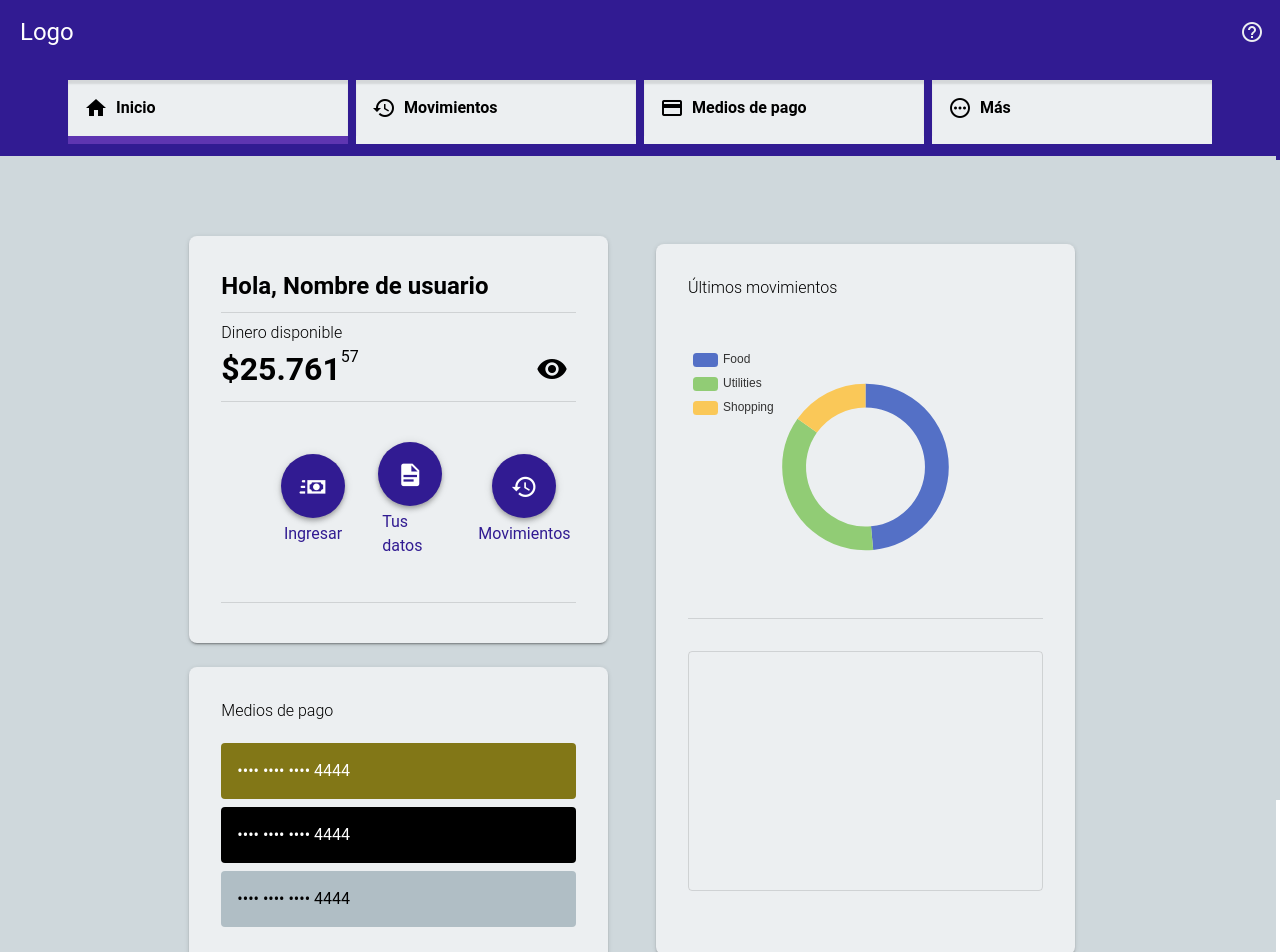
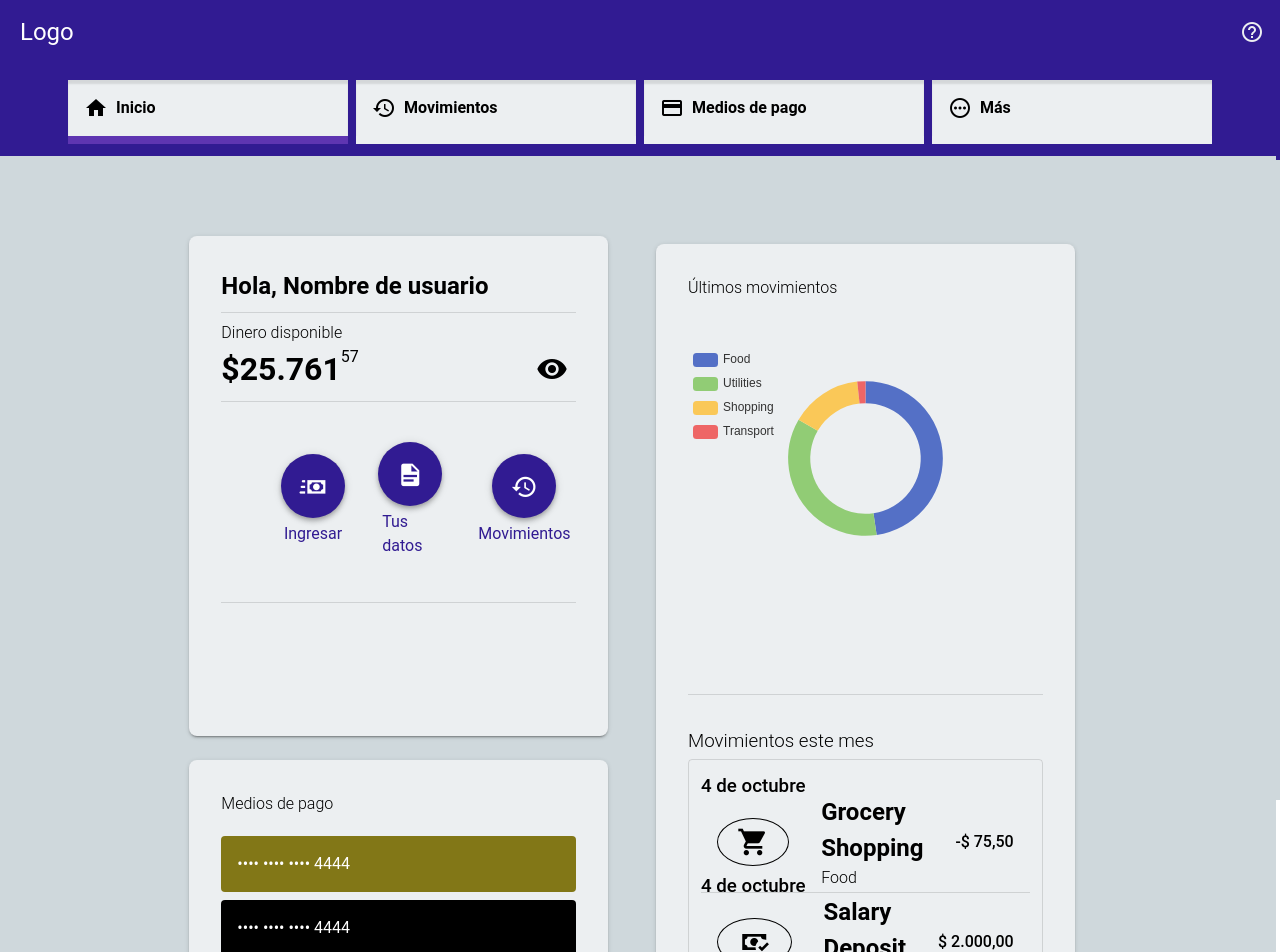
Before and after one commit to jicanta/HCI-Web, a Vue app in the folder HCI-Web/: page / in a window 1280 px wide. Shown: the top 952 px of the page. Built offline with nearby package versions, Linux system fonts and the light colour scheme.

Commit message:
Movimientos ultimo mes
Se agregó un filtro para los movimientos del ultimo mes, estos se muestran en el scrollable-container de la pantalla principal.

```diff
--- a/HCI-Web/src/Pantallas/PantallaInicio.vue
+++ b/HCI-Web/src/Pantallas/PantallaInicio.vue
@@ -10,7 +10,8 @@
   import { CanvasRenderer } from 'echarts/renderers';
   import { PieChart } from 'echarts/charts';
   import { TitleComponent, TooltipComponent, LegendComponent } from 'echarts/components';
-import { useRouter } from 'vue-router';
+  import { useRouter } from 'vue-router';
+  import ListItem from '@/components/ListItem.vue';
 
   use([CanvasRenderer, PieChart, TitleComponent, TooltipComponent, LegendComponent]);
 
@@ -32,6 +33,8 @@ import { useRouter } from 'vue-router';
     { id: 3, description: 'Electric Bill', amount: -120.00, category: 'Utilities', date: { day: 2, month: 10, year: 2024 }  },
     { id: 4, description: 'Online Purchase', amount: -50.25, category: 'Shopping', date: { day: 1, month: 10, year: 2024 }  },
     { id: 5, description: 'Restaurant Dinner', amount: -85.00, category: 'Food', date: { day: 25, month: 9, year: 2024 }  },
+    { id: 6, description: 'Public Transport', amount: -1.50, category: 'Transport', date: { day: 17, month: 9, year: 2024 }  },
+    { id: 7, description: 'Uber', amount: -4.25, category: 'Transport', date: { day: 20, month: 9, year: 2024 }  },
   ]);
 
   const spendingByCategory = computed(() => {
@@ -69,9 +72,34 @@ import { useRouter } from 'vue-router';
     ]
   }));
 
+  // Obtener la fecha actual
+  const today = new Date();
+  const currentDay = today.getDate();
+  const currentMonth = today.getMonth() + 1;
+  const currentYear = today.getFullYear();
+
+  const formatTransactionDate = (transactionDate) => {
+    const { day, month, year } = transactionDate;
+
+    if (day === currentDay && month === currentMonth && year === currentYear) {
+      return "Hoy";
+    }
+
+    // Formato "DD de 'Nombre del mes'"
+    const monthNames = ["enero", "febrero", "marzo", "abril", "mayo", "junio", "julio", "agosto", "septiembre", "octubre", "noviembre", "diciembre"];
+    return `${day} de ${monthNames[month - 1]}`;
+  };
+
+  // Filtrar las transacciones que pertenecen al mes actual
+  const transactionsThisMonth = computed(() => {
+    return recentTransactions.value.filter(transaction => {
+      return transaction.date.month === currentMonth && transaction.date.year === currentYear;
+    });
+  });
+
+
   const router = useRouter();
 
-  // Función para manejar la navegación
   const goToRoute = (route) => {
     router.push(route);
   };
@@ -136,15 +164,27 @@ import { useRouter } from 'vue-router';
 
       <AppDivision class="ma-6" cols="12" sm="6" md="4">
         <Section class="ma-3">
+
           <v-container class="inside-section">
             <p class="font-weight-light text-colortext2 mb-4">Últimos movimientos</p>
             <v-chart class="chart my-8 w-100 h-50" :option="chartOption" />
 
             <v-divider calss="my-2"/>
 
-            <v-container class="scrollable-container pa-1 h-50 my-8 border rounded">
+            <h3 class="text-textcolor2 font-weight-light mt-8">Movimientos este mes</h3>
 
+            <v-container class="scrollable-container pa-1 h-50 mb-8 mt-1 border rounded">
+              <ListItem
+                v-for="transaction in transactionsThisMonth"
+                :key="transaction.id"
+                :icon="transaction.amount > 0 ? 'mdi-cash-check' : 'mdi-cart' "
+                :top="formatTransactionDate(transaction.date)"
+                :title="transaction.description"
+                :text="transaction.category"
+                :right="transaction.amount.toLocaleString('es-AR', { style: 'currency', currency: 'ARS' })"
+              />
             </v-container>
+
           </v-container>
         </Section>
       </AppDivision>
--- /dev/null
+++ b/HCI-Web/src/components/ListItem.vue
@@ -0,0 +1,81 @@
+<template>
+    <v-container class="item w-100 pa-2">
+        <h3 class="font-weight-medium">{{top}}</h3>
+
+        <v-container class="middle-container w-100 h-100">
+            <v-container class="icon-container border-sm border-opacity-100 rounded-circle ma-0">
+                <v-icon v-if="icon" size="32" class="text-colortext2">{{ icon }}</v-icon>
+            </v-container>
+
+            <v-container class="info-container mx-4">
+                <h2 class="font-weight-bold">{{title}}</h2>
+                <p class="font-weight-light">{{text}}</p>
+            </v-container>
+
+            <p class="font-weight-medium">{{right}}</p>
+
+        </v-container>
+        <v-divider class="mt-2"/>
+    </v-container>
+</template>
+
+
+<script setup>
+    const props = defineProps({
+    icon: {
+        type: String,
+        required: false,
+    },
+    title: {
+        type: String,
+        required: false,
+    },
+    text: {
+        type: String,
+        required: false,
+    },
+    right: {
+        type: String,
+        required: false,
+    },
+    top: {
+        type: String,
+        required: false,
+    }
+
+    });
+</script>
+
+
+<style>
+    .item {
+        height: 100px;
+        display: flex;
+        flex-direction: column;
+        justify-content: flex-start;
+    }
+    .icon-container {
+        min-height: 48px;
+        min-width: 48px;
+
+        max-height: 48px;
+        max-width: 48px;
+
+        display: flex;
+        align-items: center;
+        justify-content: center;
+    }
+    .middle-container {
+        display: flex;
+        flex-direction: row;
+        justify-content: flex-start;
+        padding: 0px;
+        align-items: center;
+    }
+    .info-container{
+        display: flex;
+        flex-direction: column;
+        justify-content: flex-start;
+        padding: 0px;
+    }
+</style>
```
